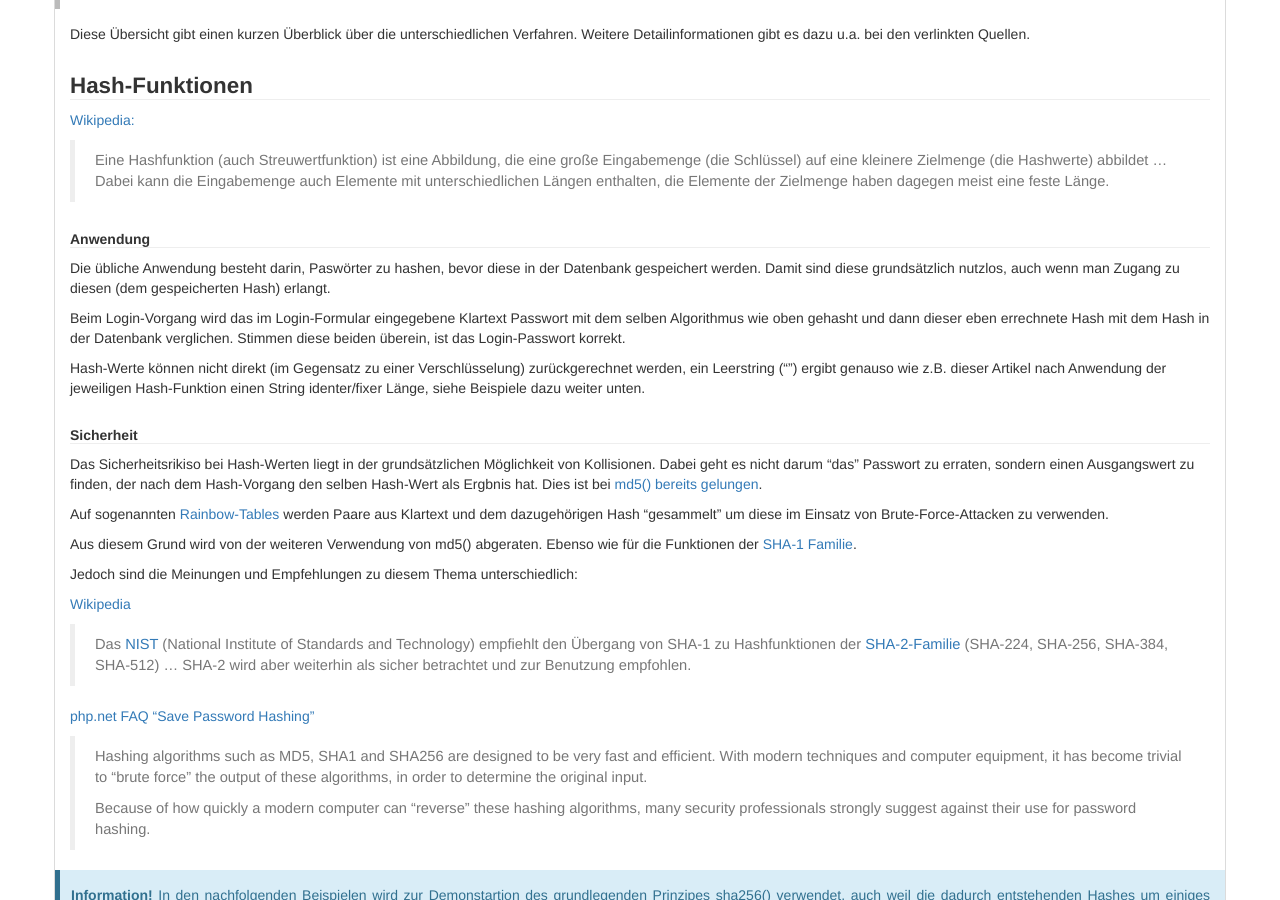
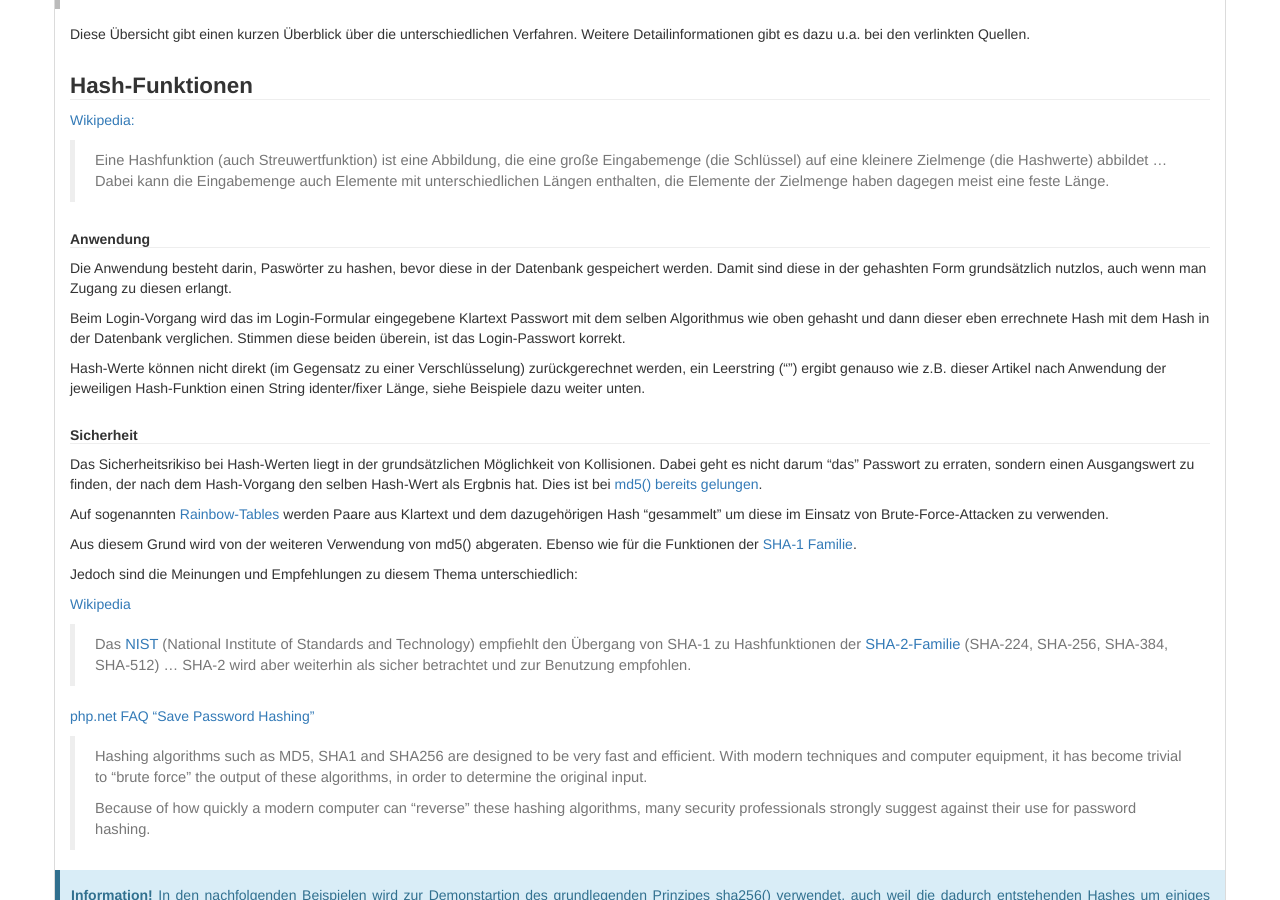
Before and after one commit to php-de/php-de.github.io, a Jekyll site: the page built from general/hash-etc.md, in a window 1280 px wide and 900 px high, scrolled down 384 px. Built offline with Jekyll 4.4.1, drawn with Linux system fonts in a browser that asks for light colours; nearby versions of some CDN libraries.

Commit message:
Update hash-etc.md

```diff
--- a/general/hash-etc.md
+++ b/general/hash-etc.md
@@ -37,7 +37,7 @@ Diese Übersicht gibt einen kurzen Überblick über die unterschiedlichen Verfah
 
 ##### Anwendung
 
-Die übliche Anwendung besteht darin, Paswörter zu hashen, bevor diese in der Datenbank gespeichert werden. Damit sind diese grundsätzlich nutzlos, auch wenn man Zugang zu diesen (dem gespeicherten Hash) erlangt.
+Die Anwendung besteht darin, Paswörter zu hashen, bevor diese in der Datenbank gespeichert werden. Damit sind diese in der gehashten Form grundsätzlich nutzlos, auch wenn man Zugang zu diesen erlangt.
 
 Beim Login-Vorgang wird das im Login-Formular eingegebene Klartext Passwort mit dem selben Algorithmus wie oben gehasht und dann dieser eben errechnete Hash mit dem Hash in der Datenbank verglichen. Stimmen diese beiden überein, ist das Login-Passwort korrekt.
 
```
